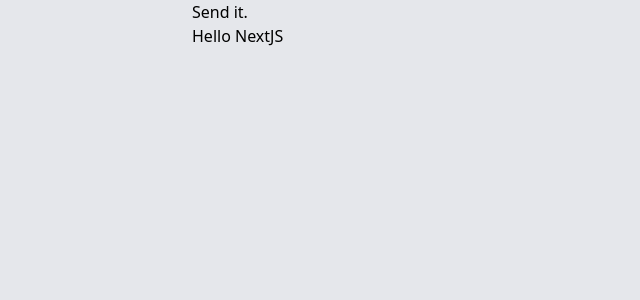
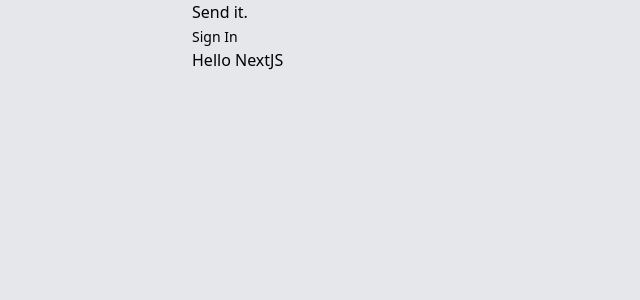
Before and after one commit to KennedyMungai/postit, a Next.js app: page / in a window 1280 px wide. Shown: the top 300 px of the page, without its empty margins (0-640 px from the left). Built offline with nearby package versions, Linux system fonts and the light colour scheme.

Commit message:
Added an unordered list with a Login component inside

```diff
--- a/app/auth/Nav.tsx
+++ b/app/auth/Nav.tsx
@@ -9,6 +9,9 @@ const Nav = () =>
             <Link href={'/'}>
                 <h1>Send it.</h1>
             </Link>
+            <ul>
+                <Login />
+            </ul>
         </nav>
     )
 }
```
